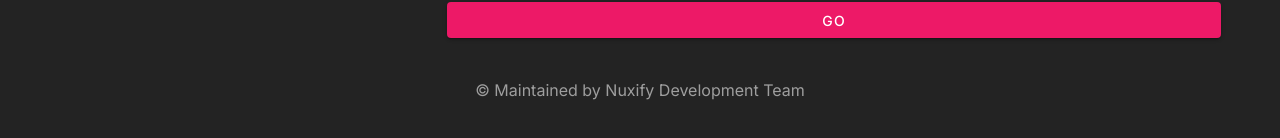
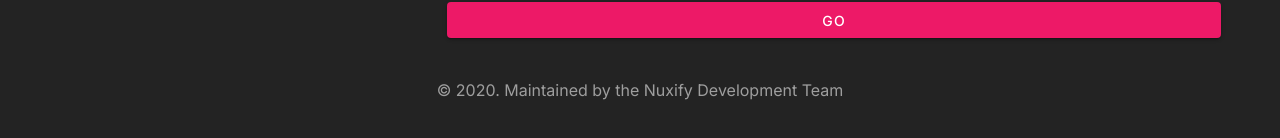
Before and after one commit to Nuxify/nuxify.github.io, a Nuxt app: page / in a window 1280 px wide. Shown: the part 3029-3167 px from the top of the page. Built offline with nearby package versions, Linux system fonts and the light colour scheme.

Commit message:
update footer message

```diff
--- a/components/Footer.vue
+++ b/components/Footer.vue
@@ -82,7 +82,9 @@
           </v-row>
         </v-col>
         <v-col order="last" cols="12" md="12" lg="12" class="mt-10 text-center">
-          <span class="grey--text">&copy; Maintained by Nuxify Development Team</span>
+          <span class="grey--text"
+            >&copy; 2020. Maintained by the Nuxify Development Team</span
+          >
         </v-col>
       </v-row>
     </v-container>
```
